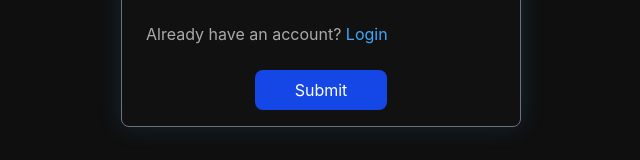
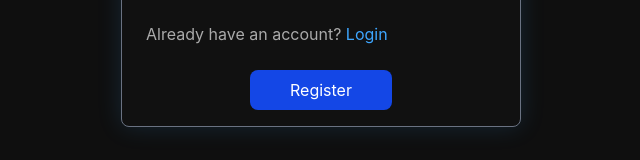
Before and after one commit to Hasnain-laghari-007/youtube, a React (Vite) app in the folder youtube-Frontend/: page /signup in a window 1280 px wide. Shown: the part 555-715 px from the top of the page, without its empty margins (319-959 px from the left). Built offline with nearby package versions, Linux system fonts and the light colour scheme; no server answers.

Commit message:
add toast library

```diff
--- a/youtube-Frontend/package.json
+++ b/youtube-Frontend/package.json
@@ -17,6 +17,7 @@
     "react": "^19.2.7",
     "react-dom": "^19.2.7",
     "react-hook-form": "^7.89.0",
+    "react-hot-toast": "^2.6.1",
     "react-redux": "^9.3.0",
     "react-router-dom": "^7.18.4",
     "tailwindcss": "^4.3.3"
--- a/youtube-Frontend/src/App.jsx
+++ b/youtube-Frontend/src/App.jsx
@@ -1,9 +1,15 @@
 import { RouterProvider } from "react-router-dom"
 import { router } from "./routes/routes.jsx"
+import {Toaster} from "react-hot-toast"
+
 
 const App = () => {
   return (
     <div className='w-full min-h-screen dark:bg-[#0F0F0F] dark:text-[#FFFFFF] bg-[#FFFFFF] text-black '>
+      <Toaster
+        position="top-center"
+        reverseOrder={true}
+      />
       <RouterProvider router={router} />
     </div>
   )
--- /dev/null
+++ b/youtube-Frontend/src/api/axios.js
@@ -0,0 +1,9 @@
+import axios from "axios";
+
+const api = axios.create(
+    {
+        baseURL : import.meta.env.VITE_API_URL,
+        withCredentials : true
+    }
+)
+export {api}
--- a/youtube-Frontend/src/pages/SignUp.jsx
+++ b/youtube-Frontend/src/pages/SignUp.jsx
@@ -2,32 +2,39 @@ import logo from "../assets/youtube-logo-icon.jpg"
 import { NavLink } from "react-router-dom"
 import { useForm } from "react-hook-form"
 import { useState } from "react"
-import axios from "axios"
+import { api } from "../api/axios.js"
+import { useNavigate } from "react-router-dom"
+import toast from "react-hot-toast"
 
 const SignUp = () => {
+    const navigate = useNavigate()
     const [showPass, setShowPass] = useState(false)
+    const {
+        register,
+        handleSubmit,
+        formState: { errors, isSubmitting },
+    } = useForm()
 
     async function submit(data) {
         const formData = new FormData()
-        formData.append("username",data.username)
-        formData.append("password",data.password)
-        formData.append("email",data.email)
-        formData.append("fullName",data.fullName)
-        formData.append("avatar",data.avatar[0])
-        formData.append("coverImage",data.coverImage[0])
+        formData.append("username", data.username)
+        formData.append("password", data.password)
+        formData.append("email", data.email)
+        formData.append("fullName", data.fullName)
+        formData.append("avatar", data.avatar[0])
+        formData.append("coverImage", data.coverImage[0])
         try {
-            const res = await axios.post("http://localhost:8000/api/v1/users/register-user",formData)
-            console.log(res)
-        } catch (error) {
-            alert(error.message)
-        }
+            await toast.promise(
+                api.post("/users/register-user", formData),
+                {
+                    loading: "Registering...",
+                    success: res => `Welcome ${res.data?.data?.username}`,
+                    error: (err) => err.response?.data?.message || "Registration failed",
+                }
+            );
+            navigate("/login");
+        } catch (error) {}
     }
-
-    const {
-        register,
-        handleSubmit,
-        formState: { errors, isSubmitting , isSubmitSuccessful },
-    } = useForm()
 
     return (
         <div className='min-h-screen w-full flex justify-center items-center overflow-y-hidden'> {/* OUTER Main DIV */}
@@ -93,7 +100,7 @@ const SignUp = () => {
                         <input
                             {...register("avatar", {
                                 required: "Avatar Image is required*",
-                                validate : files => files[0]?.type.startsWith("image/") || "Only images are allowed"
+                                validate: files => files[0]?.type.startsWith("image/") || "Only images are allowed"
                             })}
                             className="border rounded-lg flex-1" type="file" />
                         {errors?.avatar && <span className="text-[10px] text-red-500">{errors?.avatar?.message}</span>}
@@ -104,7 +111,7 @@ const SignUp = () => {
                         <input
                             {...register("coverImage", {
                                 required: "Cover Image is required*",
-                                validate : files => files[0]?.type.startsWith("image/") || "Only images are allowed"
+                                validate: files => files[0]?.type.startsWith("image/") || "Only images are allowed"
                             })}
                             className="border rounded-lg flex-1" type="file" />
                         {errors?.coverImage && <span className="text-[10px] text-red-500">{errors?.coverImage?.message}</span>}
@@ -117,9 +124,9 @@ const SignUp = () => {
                         </NavLink>
                     </p>
 
-                    <button disabled={isSubmitSuccessful} type="submit" className={`bg-blue-700 hover:bg-blue-500 duration-150 cursor-pointer mx-auto py-2 px-10 rounded-lg`}>
+                    <button disabled={isSubmitting} type="submit" className={`bg-blue-700 hover:bg-blue-500 duration-150 cursor-pointer mx-auto py-2 px-10 rounded-lg disabled:cursor-not-allowed disabled:opacity-50`}>
                         {
-                            isSubmitting ? "Submitting" : isSubmitSuccessful ? "Submitted✔" : "Submit"
+                            isSubmitting ? "Registering..." : "Register"
                         }
                     </button>
                 </form>
```
Also changed, not shown: 1 other file (tests, documents, lock files or other folders).
